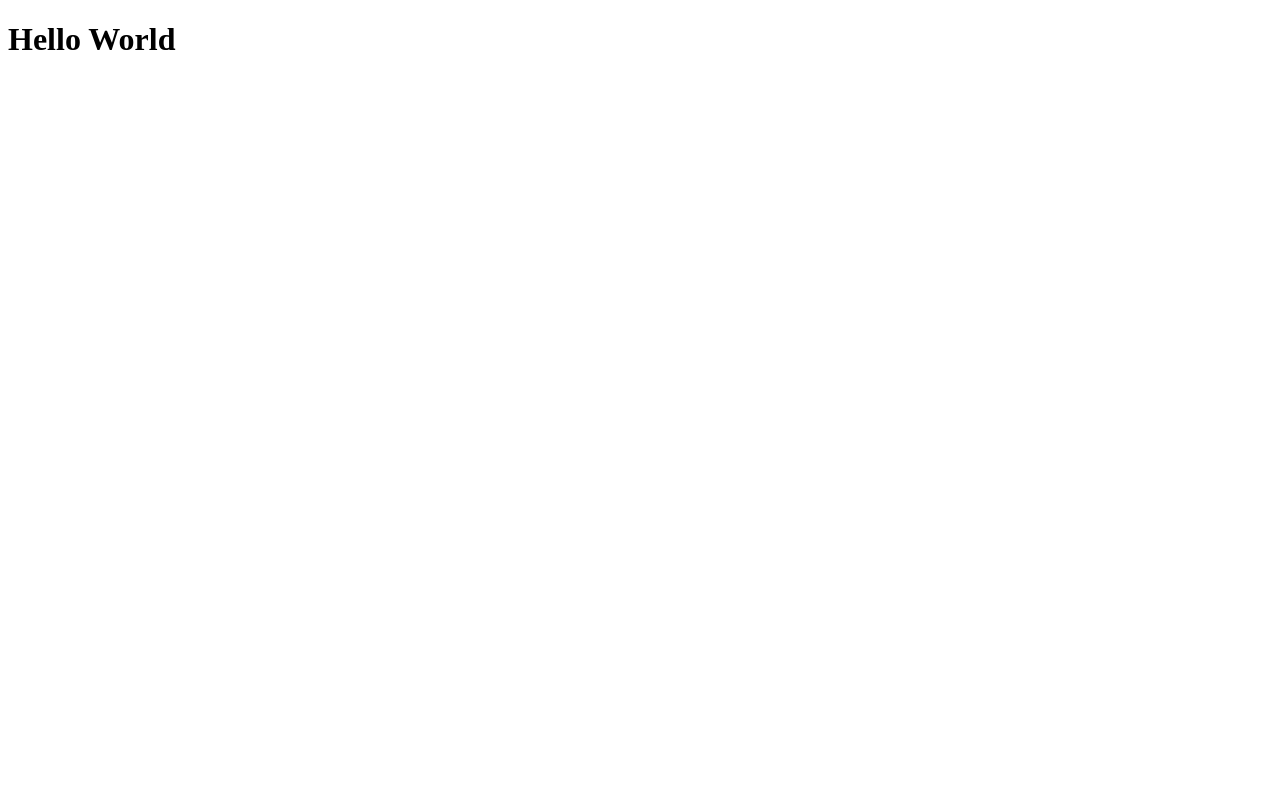
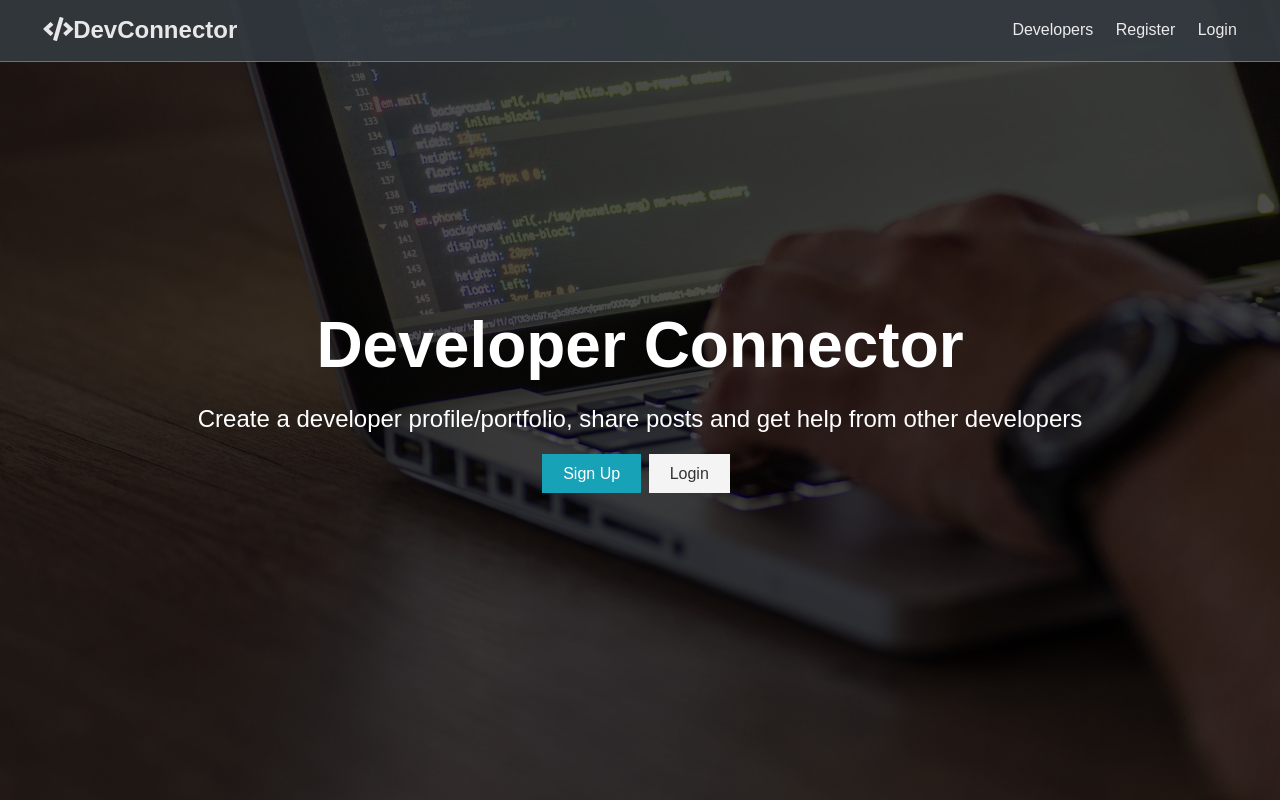
Before and after one commit to evansinho/Social-App, a React (Create React App) app in the folder client/: page / in a window 1280 px wide. Built offline with nearby package versions, Linux system fonts and the light colour scheme; the HTML template or start-up script is replaced by a standard one.

Commit message:
create the navigation and landing page component

```diff
--- a/client/public/index.html
+++ b/client/public/index.html
@@ -10,10 +10,12 @@
       content="Web site created using create-react-app"
     />
     <link rel="apple-touch-icon" href="%PUBLIC_URL%/logo192.png" />
-    <!--
-      manifest.json provides metadata used when your web app is installed on a
-      user's mobile device or desktop. See https://developers.google.com/web/fundamentals/web-app-manifest/
-    -->
+    <link
+      rel="stylesheet"
+      href="https://use.fontawesome.com/releases/v5.8.1/css/all.css"
+      integrity="sha384-50oBUHEmvpQ+1lW4y57PTFmhCaXp0ML5d60M1M7uH2+nqUivzIebhndOJK28anvf"
+      crossorigin="anonymous"
+    />
     <link rel="manifest" href="%PUBLIC_URL%/manifest.json" />
     <title>Pro-Link App</title>
   </head>
--- a/client/src/App.css
+++ b/client/src/App.css
@@ -1,38 +1,577 @@
-.App {
+/* Global Styles */
+:root {
+  --primary-color: #17a2b8;
+  --dark-color: #343a40;
+  --light-color: #f4f4f4;
+  --danger-color: #dc3545;
+  --success-color: #28a745;
+}
+
+* {
+  box-sizing: border-box;
+  margin: 0;
+  padding: 0;
+}
+
+body {
+  font-family: 'Raleway', sans-serif;
+  font-size: 1rem;
+  line-height: 1.6;
+  background-color: #fff;
+  color: #333;
+}
+
+a {
+  color: var(--primary-color);
+  text-decoration: none;
+}
+
+ul {
+  list-style: none;
+}
+
+img {
+  width: 100%;
+}
+
+/* Utilities */
+.container {
+  max-width: 1100px;
+  margin: auto;
+  overflow: hidden;
+  padding: 0 2rem;
+  margin-top: 6rem;
+  margin-bottom: 3rem;
+}
+
+/* Text Styles*/
+.x-large {
+  font-size: 4rem;
+  line-height: 1.2;
+  margin-bottom: 1rem;
+}
+
+.large {
+  font-size: 3rem;
+  line-height: 1.2;
+  margin-bottom: 1rem;
+}
+
+.lead {
+  font-size: 1.5rem;
+  margin-bottom: 1rem;
+}
+
+.text-center {
   text-align: center;
 }
 
-.App-logo {
-  height: 40vmin;
-  pointer-events: none;
+.text-primary {
+  color: var(--primary-color);
 }
 
-@media (prefers-reduced-motion: no-preference) {
-  .App-logo {
-    animation: App-logo-spin infinite 20s linear;
-  }
+.text-dark {
+  color: var(--dark-color);
 }
 
-.App-header {
-  background-color: #282c34;
-  min-height: 100vh;
+/* Padding */
+.p {
+  padding: 0.5rem;
+}
+.p-1 {
+  padding: 1rem;
+}
+.p-2 {
+  padding: 2rem;
+}
+.p-3 {
+  padding: 3rem;
+}
+.py {
+  padding: 0.5rem 0;
+}
+.py-1 {
+  padding: 1rem 0;
+}
+.py-2 {
+  padding: 2rem 0;
+}
+.py-3 {
+  padding: 3rem 0;
+}
+
+/* Margin */
+.m {
+  margin: 0.5rem;
+}
+.m-1 {
+  margin: 1rem;
+}
+.m-2 {
+  margin: 2rem;
+}
+.m-3 {
+  margin: 3rem;
+}
+.my {
+  margin: 0.5rem 0;
+}
+.my-1 {
+  margin: 1rem 0;
+}
+.my-2 {
+  margin: 2rem 0;
+}
+.my-3 {
+  margin: 3rem 0;
+}
+
+.btn {
+  display: inline-block;
+  background: var(--light-color);
+  color: #333;
+  padding: 0.4rem 1.3rem;
+  font-size: 1rem;
+  border: none;
+  cursor: pointer;
+  margin-right: 0.5rem;
+  transition: opacity 0.2s ease-in;
+  outline: none;
+}
+
+.badge {
+  font-size: 0.8rem;
+  padding: 0.1rem;
+  text-align: center;
+  margin: 0.3rem;
+  background: var(--light-color);
+  color: #333;
+}
+
+.alert {
+  padding: 0.8rem;
+  margin: 1rem 0;
+  opacity: 0.9;
+  background: var(--light-color);
+  color: #333;
+}
+
+.btn-primary,
+.bg-primary,
+.badge-primary,
+.alert-primary {
+  background: var(--primary-color);
+  color: #fff;
+}
+
+.btn-light,
+.bg-light,
+.badge-light,
+.alert-light {
+  background: var(--light-color);
+  color: #333;
+}
+
+.btn-dark,
+.bg-dark,
+.badge-dark,
+.alert-dark {
+  background: var(--dark-color);
+  color: #fff;
+}
+
+.btn-danger,
+.bg-danger,
+.badge-danger,
+.alert-danger {
+  background: var(--danger-color);
+  color: #fff;
+}
+
+.btn-success,
+.bg-success,
+.badge-success,
+.alert-success {
+  background: var(--success-color);
+  color: #fff;
+}
+
+.btn-white,
+.bg-white,
+.badge-white,
+.alert-white {
+  background: #fff;
+  color: #333;
+  border: #ccc solid 1px;
+}
+
+.btn:hover {
+  opacity: 0.8;
+}
+
+.bg-light,
+.badge-light {
+  border: #ccc solid 1px;
+}
+
+.round-img {
+  border-radius: 50%;
+}
+
+.line {
+  height: 1px;
+  background: #ccc;
+  margin: 1.5rem 0;
+}
+
+/* Overlay */
+.dark-overlay {
+  background-color: rgba(0, 0, 0, 0.7);
+  position: absolute;
+  top: 0;
+  left: 0;
+  width: 100%;
+  height: 100%;
+}
+
+/* Forms */
+.form .form-group {
+  margin: 1.2rem 0;
+}
+
+.form .form-text {
+  display: block;
+  margin-top: 0.3rem;
+  color: #888;
+}
+
+.form input[type='text'],
+.form input[type='email'],
+.form input[type='password'],
+.form input[type='date'],
+.form select,
+.form textarea {
+  display: block;
+  width: 100%;
+  padding: 0.4rem;
+  font-size: 1.2rem;
+  border: 1px solid #ccc;
+}
+
+.form input[type='submit'],
+button {
+  font: inherit;
+}
+
+.form .social-input {
+  display: flex;
+}
+
+.form .social-input i {
+  padding: 0.5rem;
+  width: 4rem;
+}
+
+.form .social-input i.fa-twitter {
+  color: #38a1f3;
+}
+.form .social-input i.fa-facebook {
+  color: #3b5998;
+}
+.form .social-input i.fa-instagram {
+  color: #3f729b;
+}
+.form .social-input i.fa-youtube {
+  color: #c4302b;
+}
+.form .social-input i.fa-linkedin {
+  color: #0077b5;
+}
+
+.table th,
+.table td {
+  padding: 1rem;
+  text-align: left;
+}
+
+.table th {
+  background: var(--light-color);
+}
+
+/* Navbar */
+.navbar {
+  display: flex;
+  justify-content: space-between;
+  align-items: center;
+  padding: 0.7rem 2rem;
+  position: fixed;
+  z-index: 1;
+  width: 100%;
+  top: 0;
+  border-bottom: solid 1px var(--primary-color);
+  opacity: 0.9;
+}
+
+.navbar ul {
+  display: flex;
+}
+
+.navbar a {
+  color: #fff;
+  padding: 0.45rem;
+  margin: 0 0.25rem;
+}
+
+.navbar a:hover {
+  color: var(--primary-color);
+}
+
+.navbar .welcome span {
+  margin-right: 0.6rem;
+}
+
+/* Landing Page */
+.landing {
+  position: relative;
+  background: url('./img/showcase.jpg') no-repeat center center/cover;
+  height: 100vh;
+}
+
+.landing-inner {
+  color: #fff;
+  height: 100%;
+  width: 80%;
+  margin: auto;
   display: flex;
   flex-direction: column;
   align-items: center;
   justify-content: center;
-  font-size: calc(10px + 2vmin);
-  color: white;
+  text-align: center;
 }
 
-.App-link {
-  color: #61dafb;
+/* Profiles Page */
+.profile {
+  display: grid;
+  grid-template-columns: 2fr 4fr 2fr;
+  align-items: center;
+  grid-gap: 2rem;
+  padding: 1rem;
+  line-height: 1.8;
+  margin-bottom: 1rem;
 }
 
-@keyframes App-logo-spin {
-  from {
-    transform: rotate(0deg);
+/* Profile Page */
+.profile-grid {
+  display: grid;
+  grid-template-areas:
+    'top top'
+    'about about'
+    'exp edu'
+    'github github';
+  grid-gap: 1rem;
+}
+
+.profile-top {
+  grid-area: top;
+  display: flex;
+  flex-direction: column;
+  align-items: center;
+  justify-content: center;
+  text-align: center;
+}
+
+.profile-top img {
+  width: 250px;
+}
+
+.profile-top .icons a {
+  color: #fff;
+  margin: 0 0.3rem;
+}
+
+.profile-top .icons a:hover {
+  color: var(--dark-color);
+}
+
+.profile-about {
+  grid-area: about;
+  text-align: center;
+}
+
+.profile-about .skills {
+  display: flex;
+  align-items: center;
+  justify-content: center;
+  text-align: center;
+}
+
+.profile-exp {
+  grid-area: exp;
+}
+
+.profile-edu {
+  grid-area: edu;
+}
+
+.profile-exp h2,
+.profile-edu h2 {
+  margin-bottom: 1rem;
+}
+
+.profile-exp > div,
+.profile-edu > div {
+  margin-bottom: 1rem;
+  padding-bottom: 1rem;
+  border-bottom: #ccc 1px dotted;
+}
+
+.profile-exp > div:last-child,
+.profile-edu > div:last-child {
+  border: 0;
+}
+
+.profile-exp p,
+.profile-edu p {
+  margin: 0.5rem 0;
+}
+
+.profile-github {
+  grid-area: github;
+}
+
+.profile-github .repo {
+  display: flex;
+}
+
+.profile-github .repo > div:first-child {
+  flex: 7;
+  flex-basis: 70%;
+}
+
+.profile-github > div:last-child {
+  flex: 3;
+  flex-basis: 20%;
+}
+
+/* Posts Page */
+.post-form .post-form-header {
+  background: var(--primary-color);
+  padding: 0.5rem;
+}
+
+.post {
+  display: grid;
+  grid-template-columns: 1fr 4fr;
+  grid-gap: 2rem;
+  align-items: center;
+}
+
+.post > div:first-child {
+  text-align: center;
+}
+
+.post img {
+  width: 100px;
+}
+
+.post .comment-count {
+  background: var(--light-color);
+  color: var(--primary-color);
+  padding: 0.1rem 0.2rem;
+  border-radius: 5px;
+  font-size: 0.8rem;
+}
+
+.post .post-date {
+  color: #aaa;
+  font-size: 0.8rem;
+  margin-bottom: 0.5rem;
+}
+
+/* Mobile Styles */
+@media (max-width: 700px) {
+  .container {
+    margin-top: 8rem;
   }
-  to {
-    transform: rotate(360deg);
+
+  .hide-sm {
+    display: none;
+  }
+
+  /* Text Styles */
+  .x-large {
+    font-size: 3rem;
+  }
+
+  .large {
+    font-size: 2rem;
+  }
+
+  .lead {
+    font-size: 1rem;
+  }
+
+  /* Navbar */
+  .navbar {
+    display: block;
+    text-align: center;
+  }
+
+  .navbar ul {
+    text-align: center;
+    justify-content: center;
+  }
+
+  .navbar h1 {
+    margin-bottom: 1rem;
+  }
+
+  .navbar .welcome {
+    display: none;
+  }
+
+  /* Profiles Page */
+  .profile {
+    grid-template-columns: 1fr;
+    text-align: center;
+  }
+
+  .profile ul {
+    display: none;
+  }
+
+  /* Profile Page */
+
+  .profile-top img,
+  .profile img {
+    width: 200px;
+    margin: auto;
+  }
+
+  .profile-grid {
+    grid-template-areas:
+      'top'
+      'about'
+      'exp'
+      'edu'
+      'github';
+  }
+
+  .profile-about .skills {
+    flex-direction: column;
+  }
+
+  .dash-buttons a {
+    display: block;
+    width: 100%;
+    margin-bottom: 0.2rem;
+  }
+
+  .post {
+    grid-template-columns: 1fr;
+  }
+  .post a,
+  .post button {
+    padding: 0.3rem 0.4rem;
   }
 }
--- a/client/src/App.js
+++ b/client/src/App.js
@@ -1,10 +1,13 @@
 import React, { Fragment } from 'react';
+import Landing from './components/layout/Landing';
+import Navbar from './components/layout/Navbar';
 import './App.css';
 
 function App() {
   return (
     <Fragment>
-      <h1>Hello World</h1>
+      <Navbar />
+      <Landing />
     </Fragment>
   );
 }
--- /dev/null
+++ b/client/src/components/layout/Landing.js
@@ -0,0 +1,23 @@
+import React from 'react'
+
+const Landing = () => {
+  return (
+    <section class="landing">
+      <div class="dark-overlay">
+        <div class="landing-inner">
+          <h1 class="x-large">Developer Connector</h1>
+          <p class="lead">
+            Create a developer profile/portfolio, share posts and get help from
+            other developers
+          </p>
+          <div class="buttons">
+            <a href="register.html" class="btn btn-primary">Sign Up</a>
+            <a href="login.html" class="btn btn-light">Login</a>
+          </div>
+        </div>
+      </div>
+    </section>
+  )
+}
+
+export default Landing;
--- /dev/null
+++ b/client/src/components/layout/Navbar.js
@@ -0,0 +1,18 @@
+import React from 'react'
+
+const Navbar = () => {
+  return (
+    <nav class="navbar bg-dark">
+      <h1>
+        <a href="index.html"><i class="fas fa-code"></i>DevConnector</a>
+      </h1>
+      <ul>
+        <li><a href="profiles.html">Developers</a></li>
+        <li><a href="register.html">Register</a></li>
+        <li><a href="login.html">Login</a></li>
+      </ul>
+    </nav>
+  )
+}
+
+export default Navbar;
```
Also changed, not shown: client/src/img/icon.png (added), client/src/img/showcase.jpg (added).
